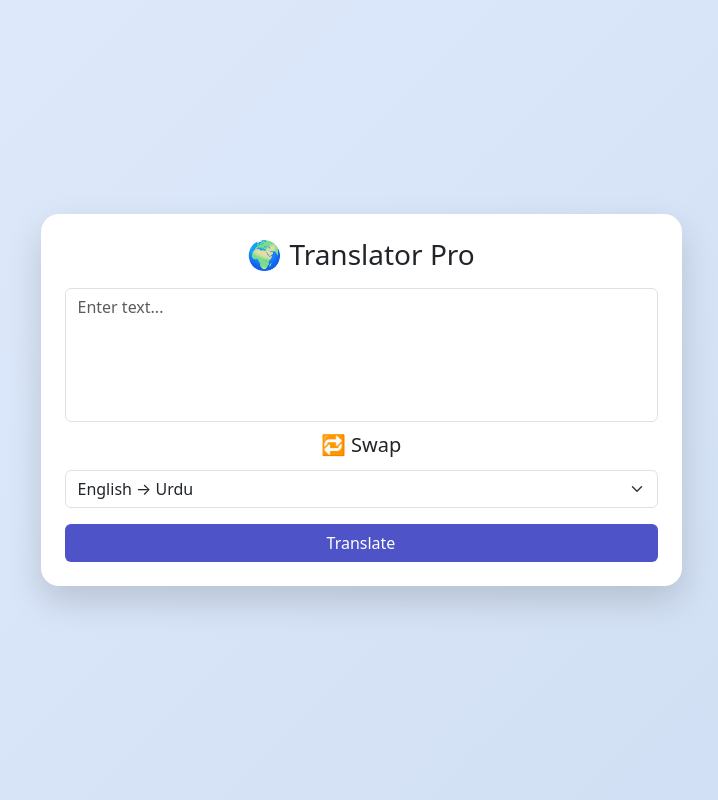
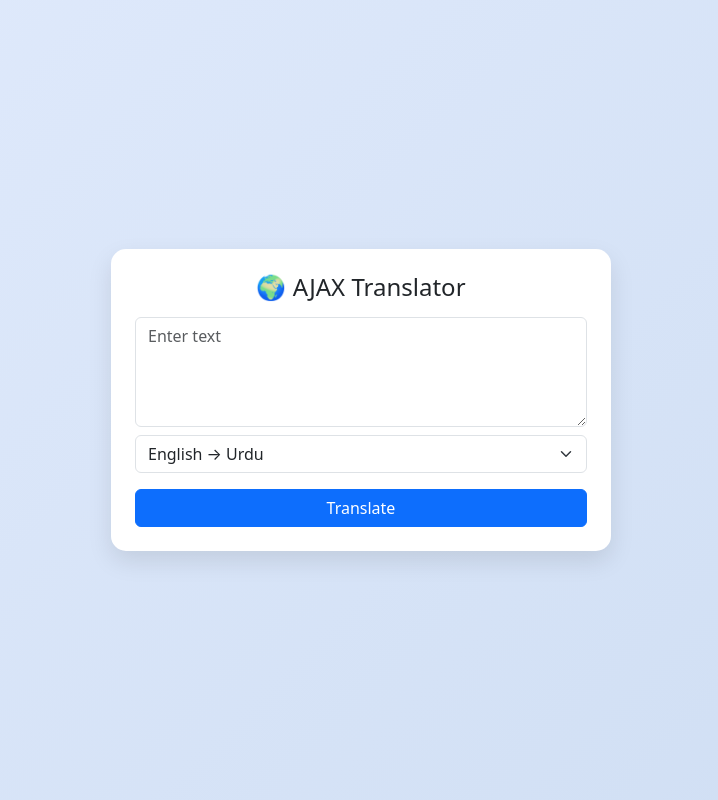
Before and after one commit to abdulwasay917/translator_project, a Django app: page / in a window 1280 px wide. Shown: the whole page, without its empty margins (279-997 px from the left). Run offline with Django 5.2, Linux system fonts and the light colour scheme.

Commit message:
7th commit

```diff
--- a/templates/translator/home.html
+++ b/templates/translator/home.html
@@ -1,65 +1,24 @@
 <!DOCTYPE html>
-<html lang="en">
+<html>
 <head>
-    <meta charset="UTF-8">
-    <title>Translator Pro</title>
+    <title>Translator AJAX</title>
 
     <link href="https://cdn.jsdelivr.net/npm/bootstrap@5.3.0/dist/css/bootstrap.min.css" rel="stylesheet">
 
     <style>
         body{
             background: linear-gradient(135deg, #e0eafc, #cfdef3);
-            min-height:100vh;
             display:flex;
+            justify-content:center;
             align-items:center;
-            justify-content:center;
+            height:100vh;
         }
 
         .card{
+            width:500px;
             border:none;
-            border-radius:18px;
-            box-shadow:0 15px 35px rgba(0,0,0,0.15);
-        }
-
-        textarea{
-            resize:none;
-        }
-
-        .btn-main{
-            background:#4e54c8;
-            color:white;
-        }
-
-        .btn-main:hover{
-            background:#3b41c5;
-            color:white;
-        }
-
-        .swap-btn{
-            cursor:pointer;
-            font-size:20px;
-            margin-bottom:10px;
-            display:inline-block;
-        }
-
-        .result-box{
-            background:#f8f9fa;
-            padding:15px;
-            border-radius:12px;
-            margin-top:15px;
-            position:relative;
-        }
-
-        .copy-btn{
-            position:absolute;
-            top:10px;
-            right:10px;
-            border:none;
-            background:#4e54c8;
-            color:white;
-            padding:5px 10px;
-            border-radius:8px;
-            font-size:12px;
+            border-radius:15px;
+            box-shadow:0 10px 25px rgba(0,0,0,0.1);
         }
 
         .loading{
@@ -72,73 +31,76 @@
 
 <body>
 
-<div class="container">
-<div class="row justify-content-center">
-<div class="col-md-7">
-
 <div class="card p-4">
 
-    <h3 class="text-center mb-3">🌍 Translator Pro</h3>
+    <h4 class="text-center mb-3">🌍 AJAX Translator</h4>
 
-    <form method="POST" id="form">
-        {% csrf_token %}
+    <textarea id="text" class="form-control mb-2" rows="4" placeholder="Enter text"></textarea>
 
-        <textarea name="text" id="text" class="form-control mb-2" rows="5" placeholder="Enter text...">{{ text }}</textarea>
-
-        <div class="text-center">
-            <span class="swap-btn" onclick="swapLang()">🔁 Swap</span>
-        </div>
-
-        <select name="direction" id="direction" class="form-select mb-3">
+    <select id="direction" class="form-select mb-3">
         <option value="en_ur">English → Urdu</option>
         <option value="ur_en">Urdu → English</option>
     </select>
 
-        <button class="btn btn-main w-100" type="submit" onclick="showLoading()">
+    <button class="btn btn-primary w-100" onclick="translateText()">
         Translate
     </button>
 
     <div class="loading" id="loading">
         ⏳ Translating...
     </div>
-    </form>
 
-    {% if translated %}
-    <div class="result-box mt-3" id="resultBox">
+    <div class="alert alert-success mt-3" id="result" style="display:none;"></div>
 
-        <button class="copy-btn" onclick="copyText()">Copy</button>
-
-        <h6>Result:</h6>
-        <p id="resultText">{{ translated }}</p>
-    </div>
-    {% endif %}
-
-</div>
-
-</div>
-</div>
 </div>
 
 <script>
 
-function swapLang(){
-    let dir = document.getElementById("direction");
+function translateText(){
 
-    if(dir.value === "en_ur"){
-        dir.value = "ur_en";
+    let text = document.getElementById("text").value;
+    let direction = document.getElementById("direction").value;
+    let loading = document.getElementById("loading");
+    let result = document.getElementById("result");
+
+    loading.style.display = "block";
+    result.style.display = "none";
+
+    fetch("/translate/", {
+        method: "POST",
+        headers: {
+            "Content-Type": "application/x-www-form-urlencoded",
+            "X-CSRFToken": getCSRFToken()
+        },
+        body: `text=${text}&direction=${direction}`
+    })
+    .then(res => res.json())
+    .then(data => {
+        loading.style.display = "none";
+
+        if(data.translated){
+            result.innerText = data.translated;
         }else{
-        dir.value = "en_ur";
+            result.innerText = data.error;
+        }
+
+        result.style.display = "block";
+    });
+
+}
+
+// CSRF token function
+function getCSRFToken(){
+    let cookieValue = null;
+    let cookies = document.cookie.split(';');
+
+    for(let i=0; i<cookies.length; i++){
+        let cookie = cookies[i].trim();
+        if(cookie.startsWith("csrftoken=")){
+            cookieValue = cookie.substring("csrftoken=".length);
         }
     }
-
-function showLoading(){
-    document.getElementById("loading").style.display = "block";
-}
-
-function copyText(){
-    let text = document.getElementById("resultText").innerText;
-    navigator.clipboard.writeText(text);
-    alert("Copied!");
+    return cookieValue;
 }
 
 </script>
```
Lines whose indentation alone changed are shown as unchanged.
